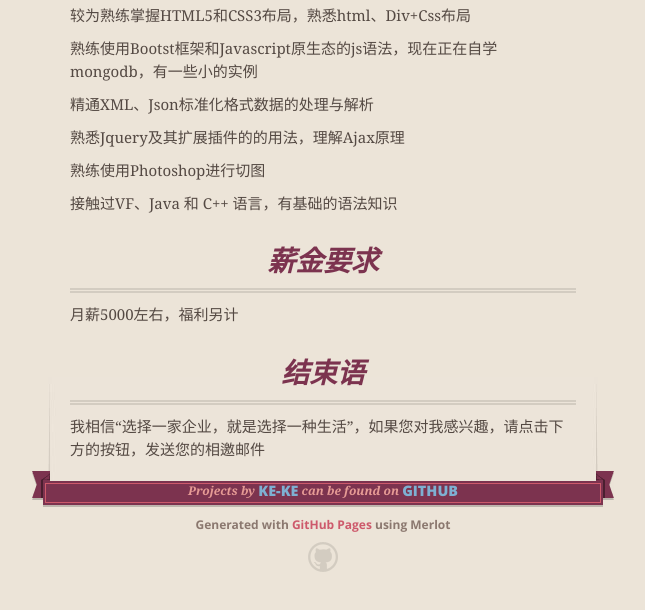
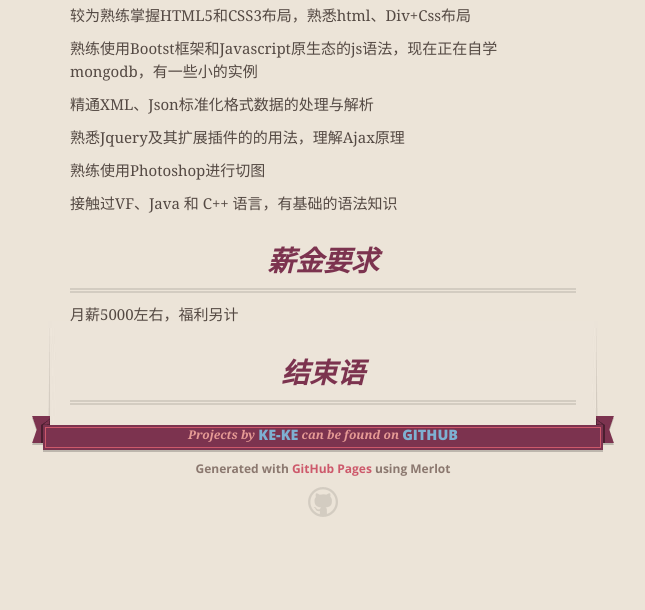
Before and after one commit to ke-ke/ke-ke.github.com, a plain HTML site: page index.html in a window 1280 px wide. Shown: the part 707-1317 px from the top of the page, without its empty margins (317-962 px from the left). After the commit the page ends 1264 px from the top, so only its background shows below. Drawn offline with nearby package versions, Linux system fonts and the light colour scheme.

Commit message:
Update index.html

```diff
--- a/index.html
+++ b/index.html
@@ -78,8 +78,6 @@
 
 <h3>
 <a id="support-or-contact" class="anchor" href="#support-or-contact" aria-hidden="true"><span aria-hidden="true" class="octicon octicon-link"></span></a>结束语</h3>
-
- <p>我相信“选择一家企业，就是选择一种生活”，如果您对我感兴趣，请点击下方的按钮，发送您的相邀邮件</p>
       </section>
 
       <footer>
```
